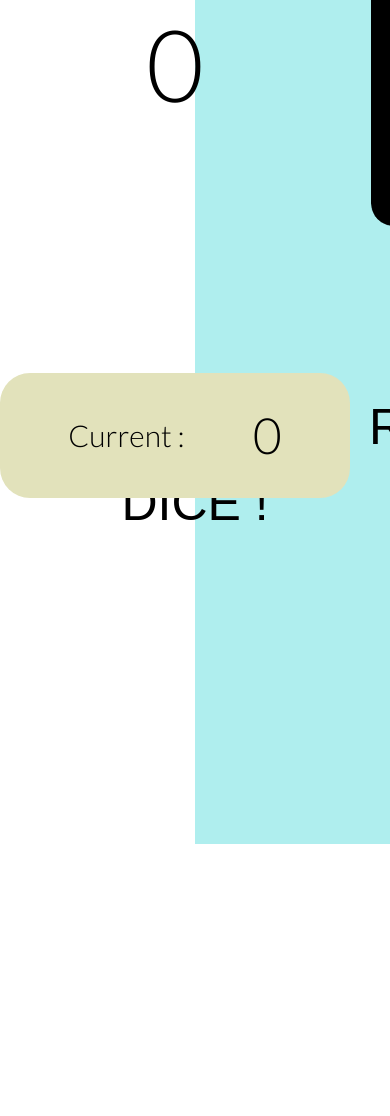
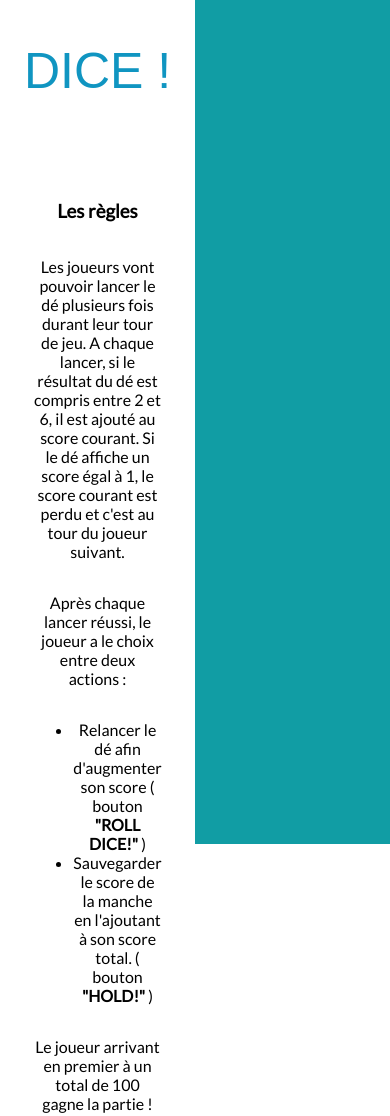
Before and after one commit to getill/Dice-game, a website: page index.html in a window 390 px wide. Shown: the top 1116 px of the page. Before the commit the page ends 955 px from the top, so only its background shows below. Drawn offline with nearby package versions, Linux system fonts and the light colour scheme.

Commit message:
Intro screen is now added with rules on it (got some responsive problems)

```diff
--- a/index.html
+++ b/index.html
@@ -15,8 +15,20 @@
   </div>
 
   <div id="intro">
-    <p>DICE ?</p>
+    <h2>DICE ?</h2>
     <button type="button" id="start">DICE !</button>
+    <div class="rules">
+      <h3>Les règles</h3>
+      <p>Les joueurs vont pouvoir lancer le dé plusieurs fois durant leur tour de jeu.
+        A chaque lancer, si le résultat du dé est compris entre 2 et 6, il est ajouté au score courant.
+        Si le dé affiche un score égal à 1, le score courant est perdu et c'est au tour du joueur suivant.</p>
+      <p>Après chaque lancer réussi, le joueur a le choix entre deux actions :</p>
+      <ul>
+        <li>Relancer le dé afin d'augmenter son score ( bouton <b>"ROLL DICE!"</b> )</li>
+        <li>Sauvegarder le score de la manche en l'ajoutant à son score total. ( bouton <b>"HOLD!"</b> )</li>
+      </ul>
+      <p>Le joueur arrivant en premier à un total de 100 gagne la partie !</p>
+    </div>
   </div>
   <!-- This is whre the whole game is contained -->
   <div class="gameContainer">
--- a/script.js
+++ b/script.js
@@ -60,6 +60,19 @@ let gameReset = () => {
 };
 
 //--------------------- Main functions ----------------------
+window.addEventListener("load", () => {
+  backgroundTarget1.style.opacity = "1";
+  anime({
+    targets: GameContainer,
+    translateY: [0, "-100vw"],
+    opacity: 0,
+  });
+  anime({
+    targets: intro,
+    translateX: ["-50%", 0],
+  });
+});
+
 start.addEventListener("click", () => {
   backgroundP1.play();
   backgroundTarget1.style.opacity = "1";
@@ -68,17 +81,7 @@ start.addEventListener("click", () => {
     targets: GameContainer,
     translateY: 0,
     delay: 1000,
-  });
-});
-window.addEventListener("load", () => {
-  backgroundTarget1.style.opacity = "1";
-  anime({
-    targets: GameContainer,
-    translateY: [0, "-100vw"],
-  });
-  anime({
-    targets: intro,
-    translateY: ["-100vw", "50vh"],
+    opacity: 1,
   });
 });
 
--- a/style.css
+++ b/style.css
@@ -4,9 +4,6 @@ body {
   margin: 0px;
   overflow: hidden;
   font-family: 'Lato', sans-serif;
-  /* background-image: url(images/GameBackground.png);
-  background-size: cover;
-  background-position: center; */
 }
 
 img {
@@ -25,7 +22,31 @@ button {
   padding-bottom: 25px;
 }
 
+h2 {
+  font-size: 100px;
+}
 
+.rules {
+  display: flex;
+  flex-direction: column;
+  align-items: center;
+  justify-content: center;
+  text-align: center;
+  padding: 5rem;
+}
+
+#intro button {
+  --c: #1095c1; /* the color */
+
+  color: #0000;
+  background:
+    linear-gradient(90deg,#fff 50%,var(--c) 0) calc(100% - var(--_p,0%))/200%,
+    linear-gradient(var(--c) 0 0) 0% 100%/var(--_p,0%) no-repeat,
+    var(--_c,#0000);
+  -webkit-background-clip: text,padding-box,padding-box;
+          background-clip: text,padding-box,padding-box;
+  transition: 0s ,color .5s,background-color .5s;
+}
 
 .gameContainer {
   display: flex;
@@ -37,11 +58,23 @@ button {
   z-index: 5;
 }
 
+
+#intro button:hover {
+  color: #fff;
+  --_c: var(--c);
+  --_p: 100%;
+  transition: 0.5s,color 0s .5s,background-color 0s .5s;
+}
+
+
 #intro {
+  height: 100vh;
+  width: 50vw;
   display: flex;
-  flex-flow: column;
+  flex-direction: column;
+  justify-content: center;
   align-items: center;
-  justify-content: space-evenly;
+  z-index: -4;
 }
 
 #player-backgroundP1 {
@@ -50,7 +83,7 @@ button {
   right: 0;
   height: 100vh;
   width: 50vw;
-  background: paleturquoise;
+  background: #119da4;
   z-index: -5;
 }
 #player-backgroundP2 {
```
